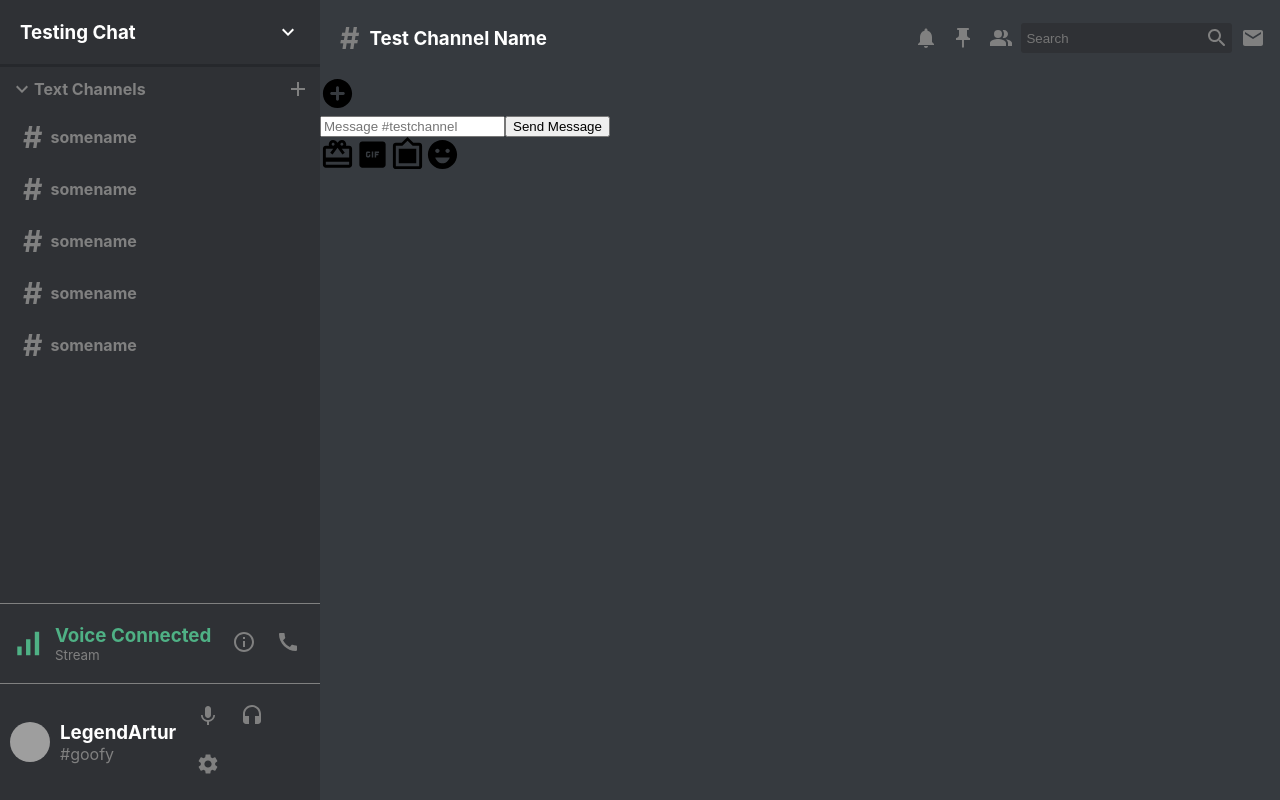
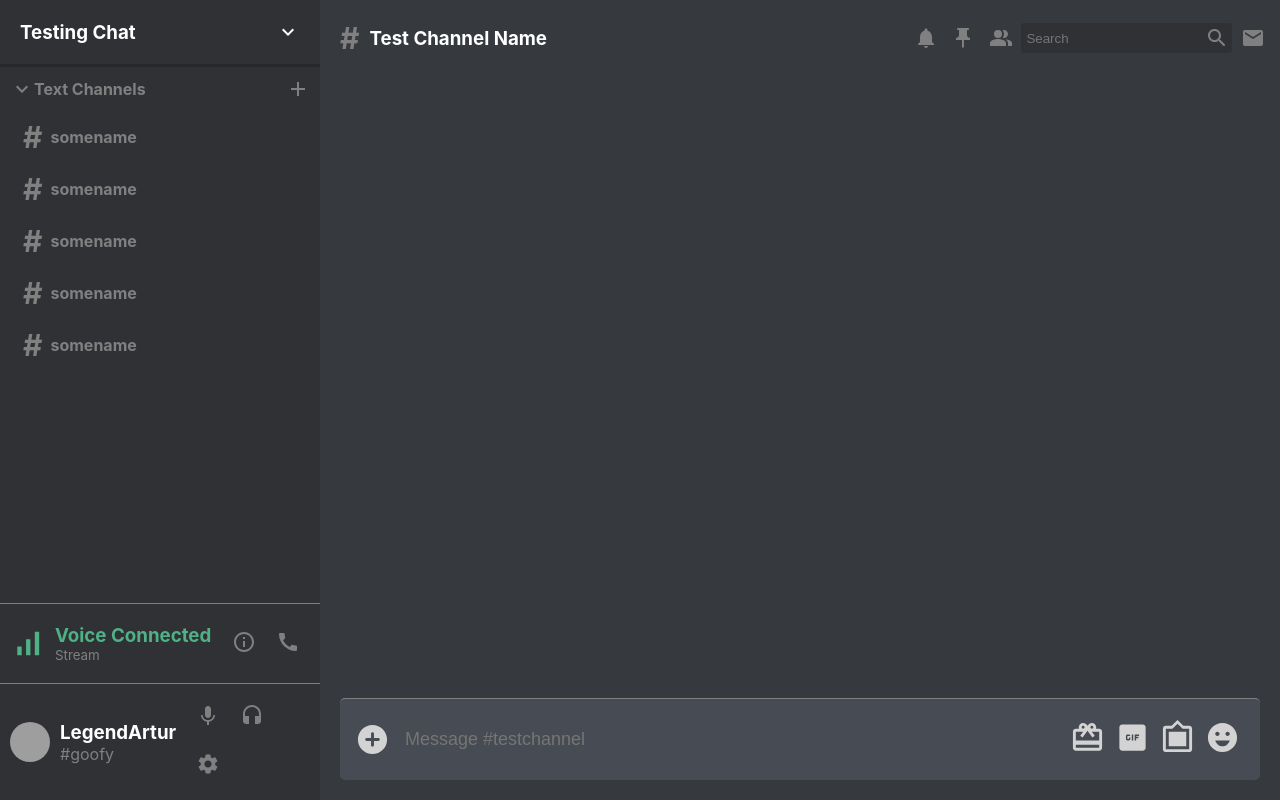
Before and after one commit to LegendArtur/legendary-cord, a React (Create React App) app in the folder legendary-cord/: page / in a window 1280 px wide. Built offline with nearby package versions, Linux system fonts and the light colour scheme; grey boxes are pictures that could not be loaded.

Commit message:
Added space between header and input

```diff
--- a/legendary-cord/src/Chat.css
+++ b/legendary-cord/src/Chat.css
@@ -5,3 +5,40 @@
     background-color: #363a3f;
     height: 100vh;
 }
+
+.chat__messages {
+    flex: 1;
+}
+
+.chat__input {
+    color: lightgrey;
+    display: flex;
+    align-items: center;
+    justify-content: space-between;
+    padding: 15px;
+    border-radius: 5px;
+    margin: 20px;
+    border-top: 1px solid gray;
+    background-color: #474b53;
+}
+
+.chat__input>form>input {
+    padding: 15px;
+    background: transparent;
+    border: none;
+    outline-width: 0;
+    color: white;
+    font-size: large;
+}
+
+.chat__input > form {
+    flex: 1;
+}
+
+.chat__inputButton {
+    display: none;
+}
+
+.chat__inputIcons > .MuiSvgIcon-root {
+    padding: 5px;
+}
```
